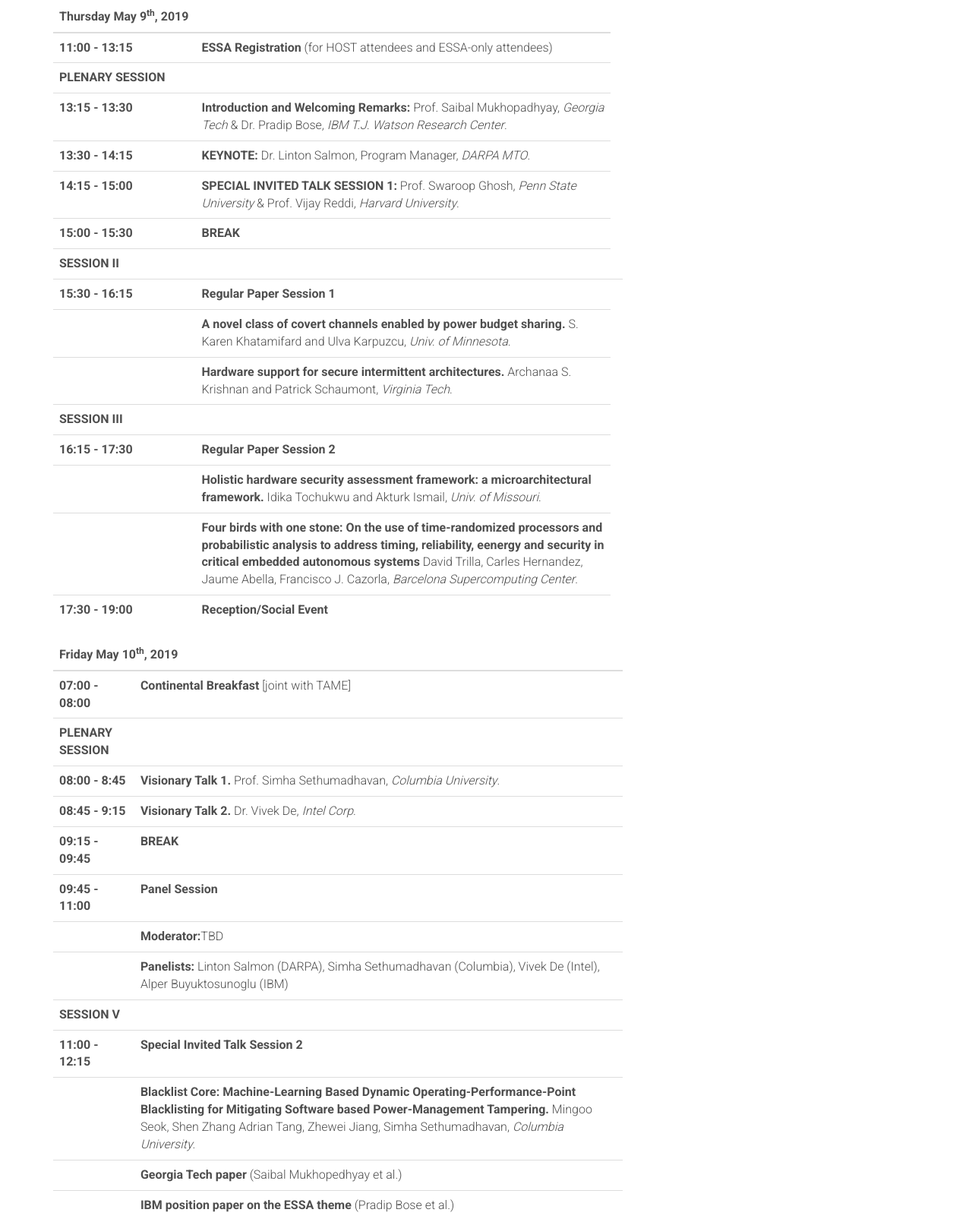
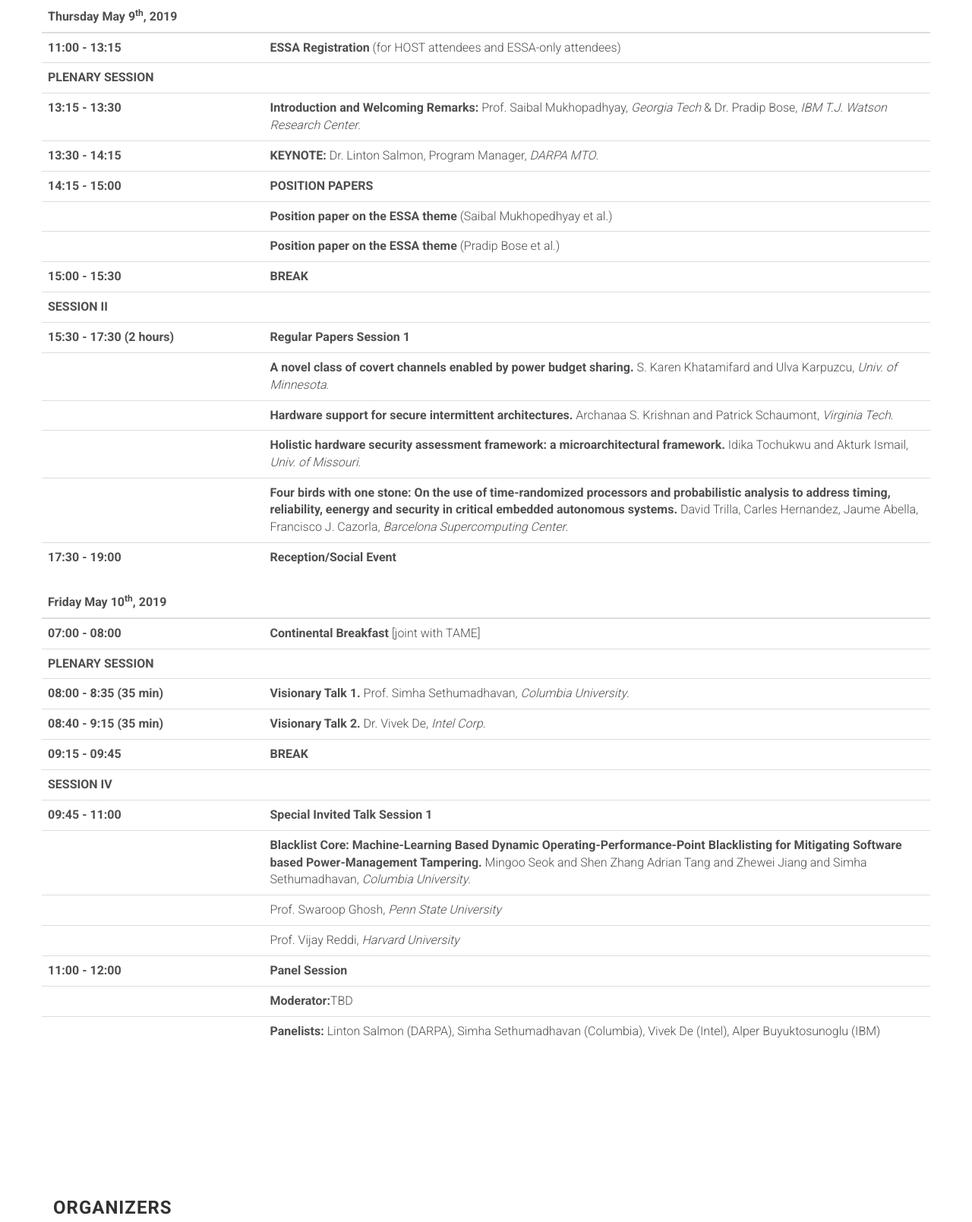
Before and after one commit to augustojv/essa-workshop, a website: page index.html in a window 1280 px wide. Shown: the part 2737-4346 px from the top of the page at 76% size. Drawn offline with Linux system fonts and the light colour scheme; files whose address does not match are found by name.

Commit message:
iupdated schedule:w

```diff
--- a/index.html
+++ b/index.html
@@ -385,9 +385,9 @@
     <section id="program" class="section schedule">
         <div class="container">
             <div class="row">
-                <div class="col-md-8">
+                <div class="col-xl-2">
                     <h3 class="section-title">Program</h3>
-		    <p> <h2>SUBJECT TO CHANGES</h2>
+		    <h2>SUBJECT TO CHANGES</h2>
                     <table class="table table-hover">
                       <thead class="thead-light">
                         <tr>
@@ -404,20 +404,26 @@
 			  <td></td>
                         </tr>
                         <tr>
-                          <th scope="row">13:15 - 13:30 </th> <td><strong>Introduction and Welcoming Remarks:</strong> Prof. Saibal Mukhopadhyay, <i>Georgia Tech</i> & Dr. Pradip Bose, <i>IBM T.J. Watson Research Center</i>.</td>
+                          <th scope="row">13:15 - 13:30</th> <td><strong>Introduction and Welcoming Remarks:</strong> Prof. Saibal Mukhopadhyay, <i>Georgia Tech</i> & Dr. Pradip Bose, <i>IBM T.J. Watson Research Center</i>.</td>
                         </tr>
                         <tr>
-                          <th scope="row">13:30 - 14:15 </th>
+                          <th scope="row">13:30 - 14:15</th>
 			  <td><strong>KEYNOTE:</strong>  Dr. Linton Salmon, Program Manager, <i>DARPA MTO</i>.</td>
                         </tr>
                         <tr>
-                          <th scope="row">14:15 - 15:00 </th>
-			  <td><strong>SPECIAL INVITED TALK SESSION 1:</strong>
-				  Prof. Swaroop Ghosh, <i>Penn State University</i> & Prof. Vijay Reddi, <i>Harvard University</i>.
-			  </td>
+                          <th scope="row">14:15 - 15:00</th>
+			  <td><strong>POSITION PAPERS</strong></td>
                         </tr>
+			<tr>
+			  <th></th>
+			  <td><strong> Position paper on the ESSA theme</strong> (Saibal Mukhopedhyay et al.) </td>
+			</tr>
+			<tr>
+			  <th></th>
+			  <td><strong> Position paper on the ESSA theme</strong> (Pradip Bose et al.) </td>
+			</tr>
                         <tr>
-                          <th scope="row">15:00 - 15:30 </th>
+                          <th scope="row">15:00 - 15:30</th>
                           <td><strong>BREAK</strong></td>
                         </tr>
                         <tr>
@@ -425,9 +431,8 @@
 			  <td></td>
                         </tr>
                         <tr>
-                          <th scope="row">15:30 - 16:15 </th>
-			  <td><strong>Regular Paper Session 1</strong></td>
-			  <td></td>
+                          <th scope="row">15:30 - 17:30 (2 hours)</th>
+			  <td><strong>Regular Papers Session 1</strong></td>
                         </tr>
                         <tr>
 			  <th></th>
@@ -438,23 +443,15 @@
 			  <td><strong> Hardware support for secure intermittent architectures.</strong> Archanaa S. Krishnan and Patrick Schaumont, <i>Virginia Tech</i>.</td>
                         </tr>
                         <tr>
-                          <th scope="row">SESSION III</th>
-			  <td></td>
-                        </tr>
-                        <tr>
-                          <th scope="row">16:15 - 17:30 </th>
-			  <td><strong>Regular Paper Session 2</strong></th>
-			</tr>
 			<tr>
 			  <th></th>
 			  <td><strong> Holistic hardware security assessment framework: a microarchitectural framework.</strong> Idika Tochukwu and Akturk Ismail, <i>Univ. of Missouri</i>.</td>
 			</tr>
 			<tr>
 			  <th></th>
-			  <td><strong> Four birds with one stone: On the use of time-randomized processors and probabilistic analysis to address timing, reliability, eenergy and security in critical embedded autonomous systems</strong> David Trilla, Carles Hernandez, Jaume Abella, Francisco J. Cazorla, <i>Barcelona Supercomputing Center</i>.</td>
-                        </tr>
+			  <td><strong> Four birds with one stone: On the use of time-randomized processors and probabilistic analysis to address timing, reliability, eenergy and security in critical embedded autonomous systems.</strong> David Trilla, Carles Hernandez, Jaume Abella, Francisco J. Cazorla, <i>Barcelona Supercomputing Center</i>.</td>
 			<tr>
-                          <th scope="row">17:30 - 19:00 </th>
+                          <th scope="row">17:30 - 19:00</th>
 			  <td><strong>Reception/Social Event</strong></td>
 			</tr>
                       </tbody>
@@ -467,19 +464,19 @@
 		      </thead>
 		      <tbody>
                         <tr>
-                          <th scope="row">07:00 - 08:00</th>
-                          <td scope="row"><strong>Continental Breakfast</strong> [joint with TAME]</td>
+                          <th scope="row" class="col-md-3">07:00 - 08:00</th>
+                          <td ><strong>Continental Breakfast</strong> [joint with TAME]</td>
                         </tr>
                         <tr>
                           <th scope="row">PLENARY SESSION</th>
 			  <td></td>
                         </tr>
                         <tr>
-                          <th scope="row">08:00 - 8:45</th>
+                          <th scope="row">08:00 - 8:35 (35 min)</th>
 			  <td><strong>Visionary Talk 1.</strong> Prof. Simha Sethumadhavan, <i>Columbia University</i>.</td>
                         </tr>
                         <tr>
-                          <th scope="row">08:45 - 9:15</th>
+                          <th scope="row">08:40 - 9:15 (35 min)</th>
 			  <td><strong>Visionary Talk 2.</strong> Dr. Vivek De, <i>Intel Corp</i>.</td>
                         </tr>
                         <tr>
@@ -487,7 +484,27 @@
 			  <td><strong>BREAK</strong></td>
                         </tr>
                         <tr>
-                          <th scope="row">09:45 - 11:00</th>
+                          <th scope="row">SESSION IV</th>
+			  <td></td>
+                        </tr>
+                        <tr>
+                          <th>09:45 - 11:00</th>
+			  <td><strong> Special Invited Talk Session 1 </strong></td>
+                        </tr>
+                        <tr>
+                          <th></th>
+			  <td><strong> Blacklist Core: Machine-Learning Based Dynamic Operating-Performance-Point Blacklisting for Mitigating Software based Power-Management Tampering.</strong> Mingoo Seok and Shen Zhang Adrian Tang and Zhewei Jiang and Simha Sethumadhavan, <i>Columbia University</i>.</td>
+                        </tr>
+			<tr>
+				<th></th>
+				<td><strong></strong> Prof. Swaroop Ghosh, <i> Penn State University</i></td>
+			</tr>
+			<tr>
+				<th></th>
+				<td><strong></strong> Prof. Vijay Reddi, <i>  Harvard University</i></td>
+			</tr>
+                        <tr>
+                          <th scope="row">11:00 - 12:00</th>
 			  <td><strong>Panel Session</strong></td>
                         </tr>
 			<tr>
@@ -498,29 +515,8 @@
 				<th></th>
 				<td><strong>Panelists:</strong> Linton Salmon (DARPA), Simha Sethumadhavan (Columbia), Vivek De (Intel), Alper Buyuktosunoglu (IBM)</td>
 			</tr>
-                        <tr>
-                          <th scope="row">SESSION V</th>
-			  <td></td>
-                        </tr>
-                        <tr>
-                          <th>11:00 - 12:15</th>
-			  <td><strong> Special Invited Talk Session 2 </strong></td>
-                        </tr>
-                        <tr>
-                          <th></th>
-			  <td><strong> Blacklist Core: Machine-Learning Based Dynamic Operating-Performance-Point Blacklisting for Mitigating Software based Power-Management Tampering.</strong> Mingoo Seok, Shen Zhang Adrian Tang, Zhewei Jiang, Simha Sethumadhavan, <i>Columbia University</i>.</td>
-                        </tr>
-                        <tr>
-                          <th></th>
-			  <td><strong> Georgia Tech paper</strong> (Saibal Mukhopedhyay et al.) </td>
-                        </tr>
-                        <tr>
-                          <th></th>
-			  <td><strong> IBM position paper on the ESSA theme</strong> (Pradip Bose et al.) </td>
-                        </tr>
 		      </tbody>
 		    </table>
-                    </p>
                 </div>
             </div>
 	  </div>
```
